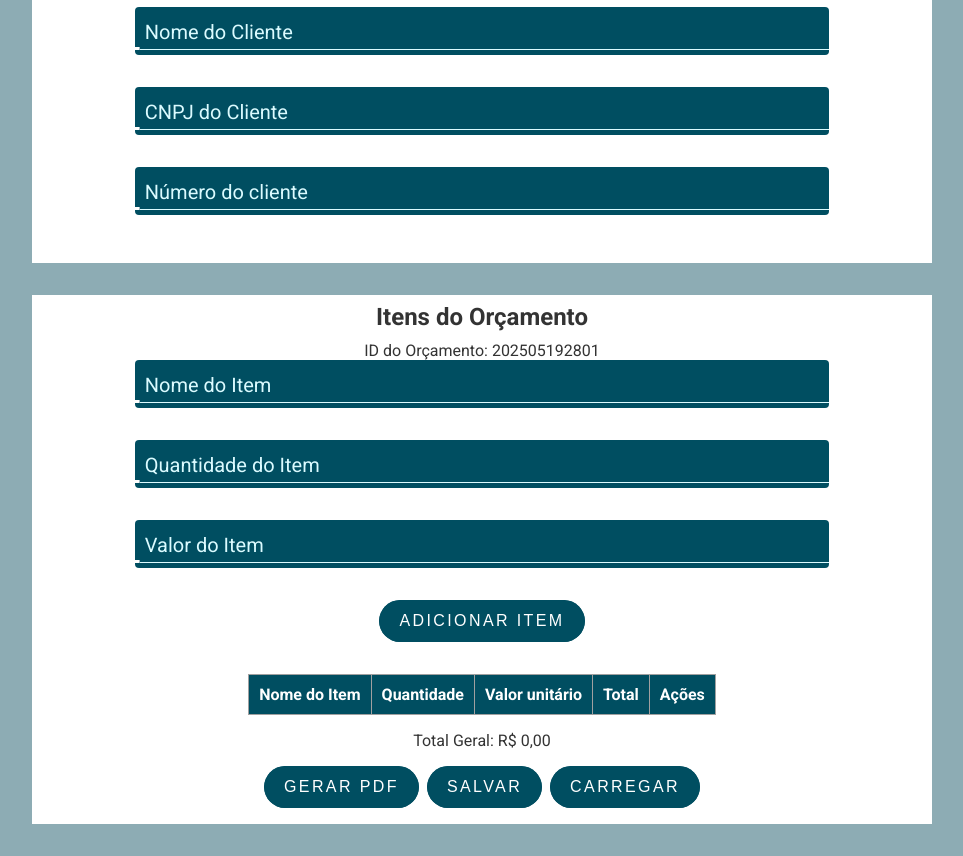
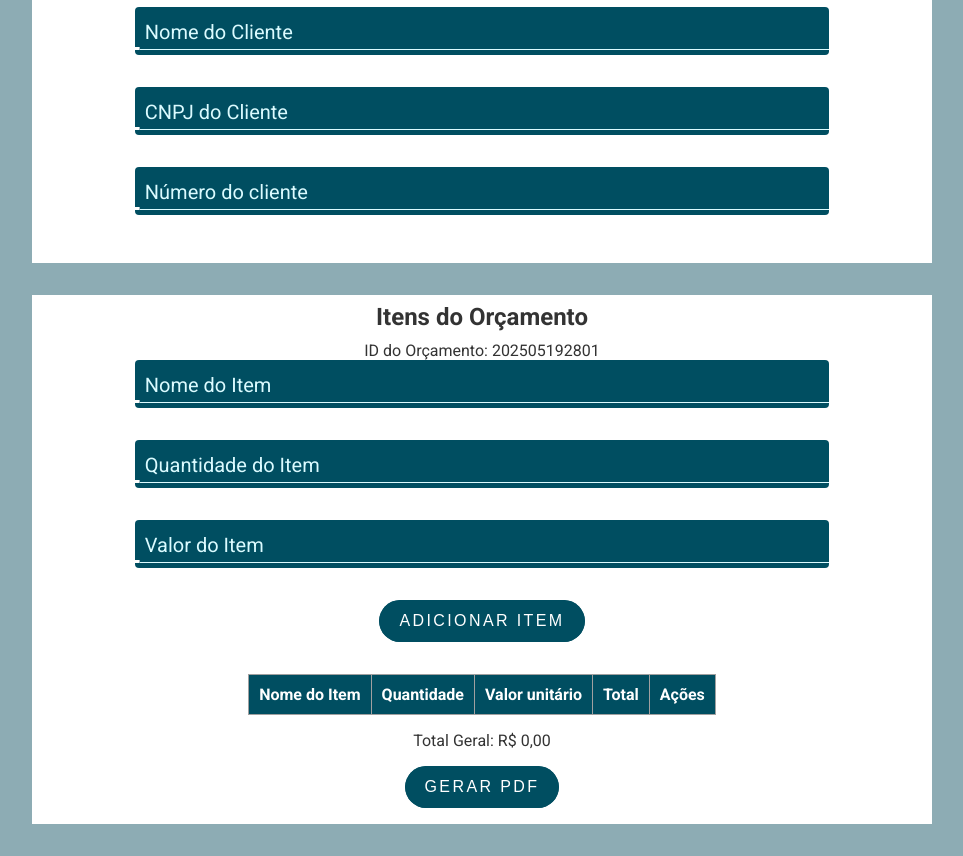
Before and after one commit to ewertonmth/geradorOrcamentosMedcar, a plain HTML site: page index.html in a window 1280 px wide. Shown: the part 203-1059 px from the top of the page, without its empty margins (158-1121 px from the left). Drawn offline with nearby package versions, Linux system fonts and the light colour scheme.

Commit message:
remoção das funções de salvar e de carregar PDF

```diff
--- a/assets/css/style.css
+++ b/assets/css/style.css
@@ -167,7 +167,7 @@ form {
   cursor: pointer;
 }
 
-#btn-pdf, #btn-salvar, #btn-carregar{
+#btn-pdf{
   display: flex;
   margin: 0 auto;
   align-items: center;
--- a/index.html
+++ b/index.html
@@ -76,8 +76,6 @@
 
                 <div class="bnts">
                     <button id="btn-pdf">Gerar PDF</button>
-                    <button id="btn-salvar">Salvar</button>
-                    <button id="btn-carregar">Carregar</button>
                 </div>
 
         </section>
```
